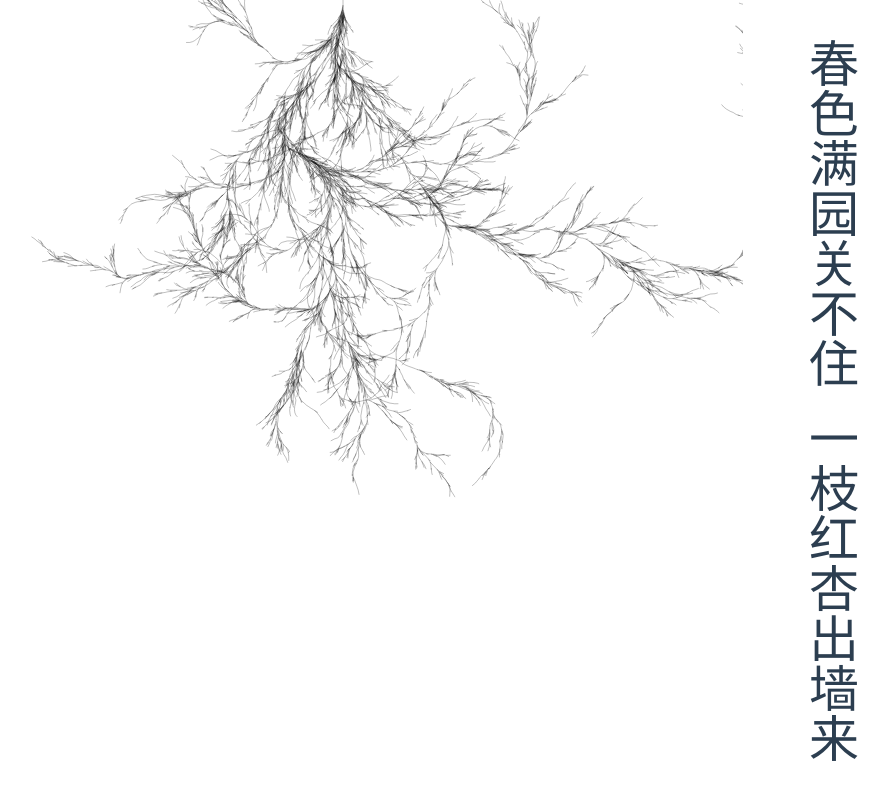
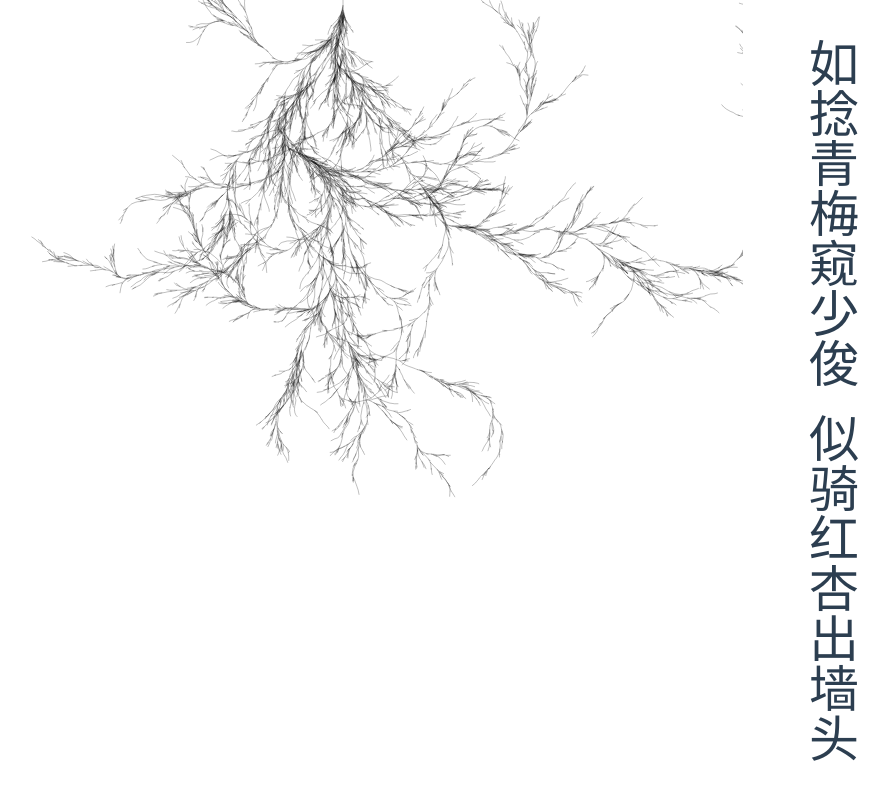
Before and after one commit to TinyCricetus/plum-blossom, a Vue app: page / in a window 1280 px wide. Shown: the whole page, without its empty margins (247-1136 px from the left). Built offline with nearby package versions, Linux system fonts and the light colour scheme; a web font is replaced by a local one.

Commit message:
feat: 诗句修改

```diff
--- a/src/components/PlumBlossom.vue
+++ b/src/components/PlumBlossom.vue
@@ -146,7 +146,7 @@ onMounted(() => {
   <div class="container">
     <canvas ref="ui" id="ui" @click="drawPlumAgain"></canvas>
     <p class="copywriter">
-      春色满园关不住&nbsp;&nbsp;一枝红杏出墙来
+      如捻青梅窥少俊&nbsp;&nbsp;似骑红杏出墙头
     </p>  </div>
 </template>
 
```
